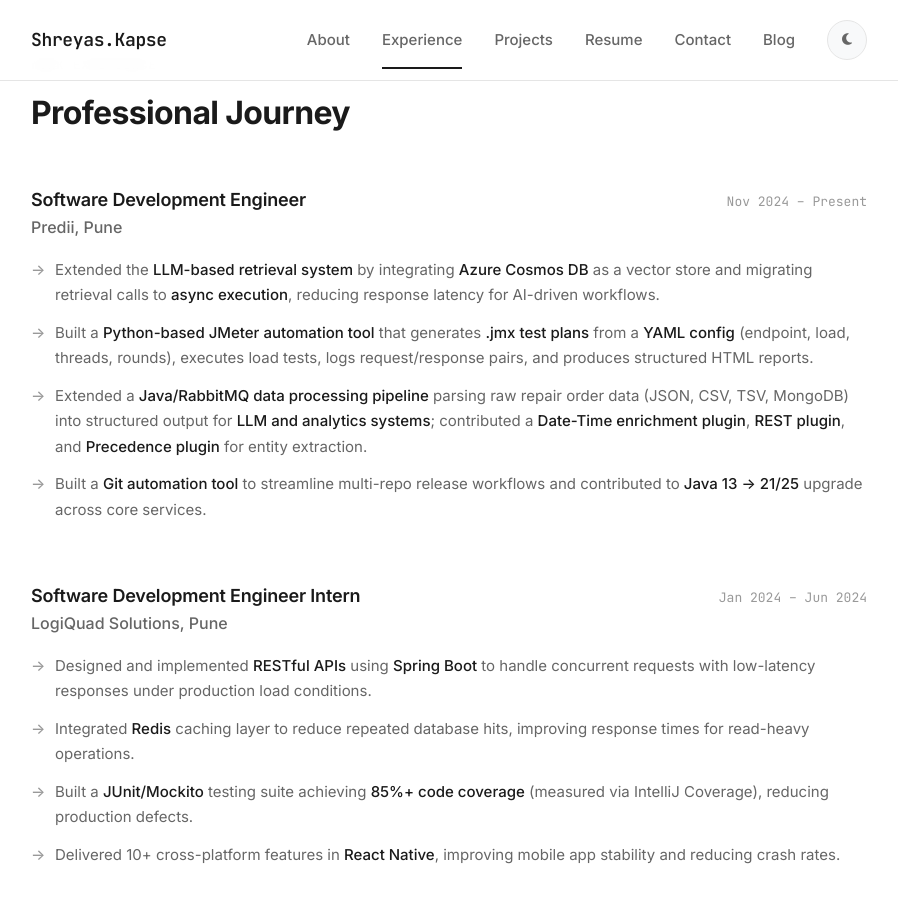
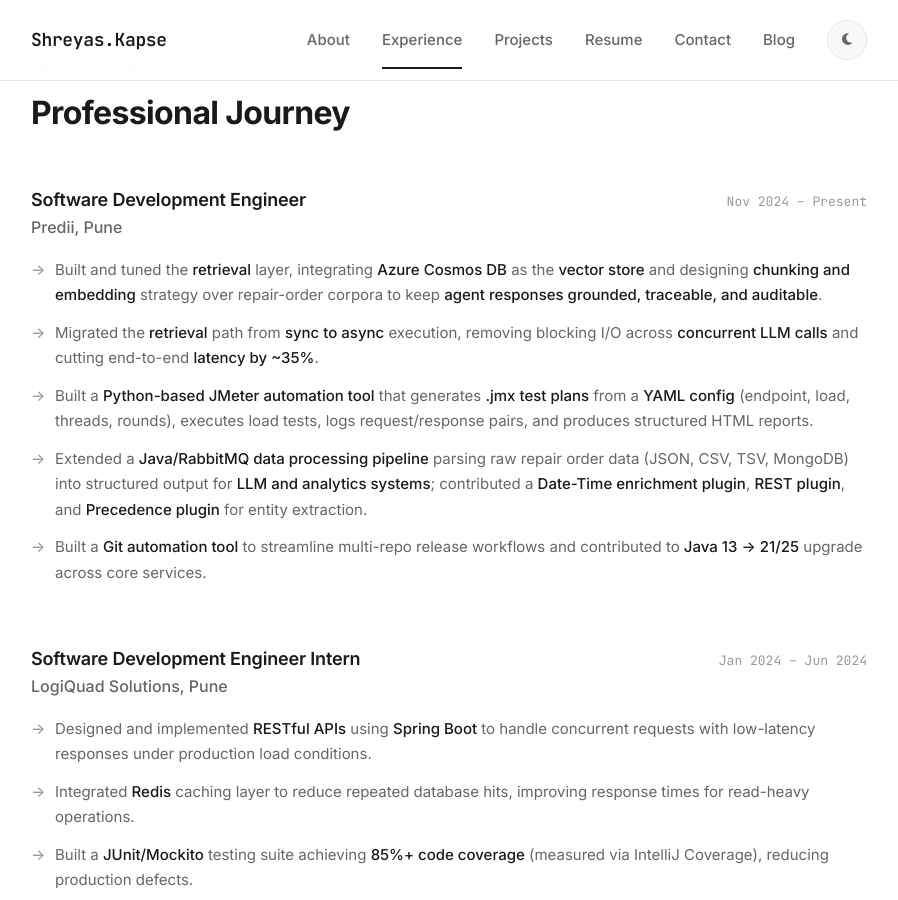
Before and after one commit to shreyas-kapse/portfolio, a Jekyll site: the page built from index.html, in a window 1280 px wide and 900 px high, scrolled down 2184 px. Shown: the whole window, without its empty margins (191-1089 px from the left). Built offline with Jekyll 4.4.1, drawn with Linux system fonts in a browser that asks for light colours.

Commit message:
update experience

```diff
--- a/index.html
+++ b/index.html
@@ -177,9 +177,8 @@
             <span class="experience-date">Nov 2024 – Present</span>
           </div>
           <ul>
-            <li>Extended the <strong>LLM-based retrieval system</strong> by integrating <strong>Azure Cosmos DB</strong>
-              as a vector store and migrating retrieval calls to <strong>async execution</strong>, reducing response
-              latency for AI-driven workflows.</li>
+              <li>Built and tuned the <strong>retrieval</strong> layer, integrating <strong> Azure Cosmos DB</strong> as the <strong> vector store</strong> and designing <strong> chunking and embedding</strong> strategy over repair-order corpora to keep <strong>agent responses grounded, traceable, and auditable</strong>.</li>
+              <li>Migrated the <strong>retrieval</strong>  path from <strong>sync to async</strong>  execution, removing blocking I/O across <strong>concurrent LLM calls</strong> and cutting end-to-end <strong>latency by ~35%</strong>.</li>
             <li>Built a <strong>Python-based JMeter automation tool</strong> that generates <strong>.jmx test
                 plans</strong> from a <strong>YAML config</strong> (endpoint, load, threads, rounds), executes load
               tests, logs request/response pairs, and produces structured HTML reports.</li>
```
